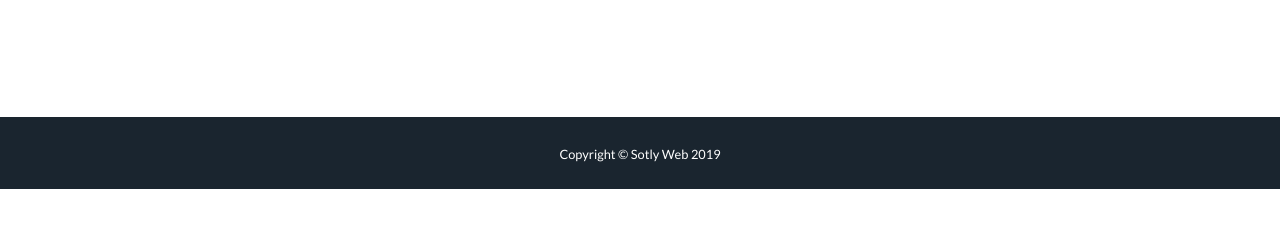
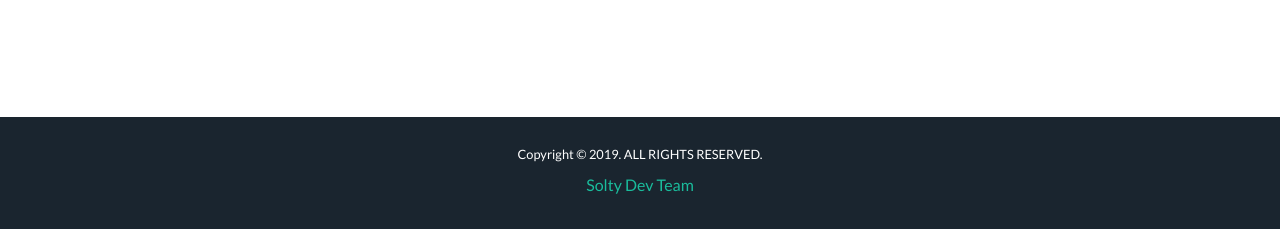
Before and after one commit to SoltyDiscordBot/SoltyWebDev, a website with bundled scripts: page index.html in a window 1280 px wide. Shown: the part 2154-2383 px from the top of the page. Before the commit the page ends 2343 px from the top, so only its background shows below. Built offline with nearby package versions, Linux system fonts and the light colour scheme.

Commit message:
Add files via upload

```diff
--- a/index.html
+++ b/index.html
@@ -1,6 +1,10 @@
 <!DOCTYPE html>
 <html lang="hu">
-
+<!--
+Website name : Solty
+Copyright : COPYRIGHT © 2019. ALL RIGHTS RESERVED. DESIGNER: LionOfficial
+Author: LionOfficial
+ -->
 <head>
 
   <meta charset="utf-8">
@@ -249,7 +253,8 @@
   <!-- Copyright Section -->
   <section class="copyright py-4 text-center text-white">
     <div class="container">
-      <small>Copyright &copy; Sotly Web 2019</small>
+      <small>Copyright &copy; 2019. ALL RIGHTS RESERVED.</small>
+     <a target="_blank" class="nav-link py-100 px-200 px-lg-150 rounded js-scroll-trigger" href=https://discord.gg/TpQGesr </a>Solty Dev Team</a>
     </div>
   </section>
 
```
